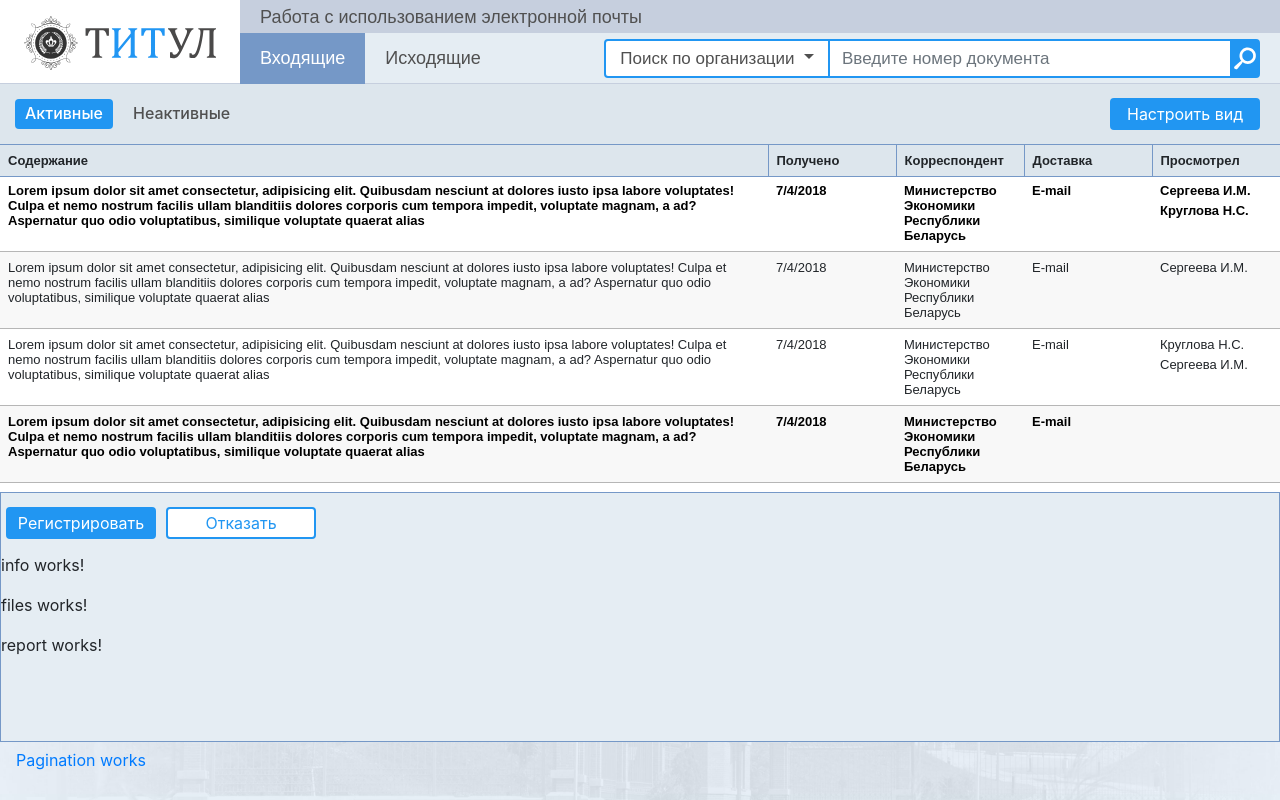
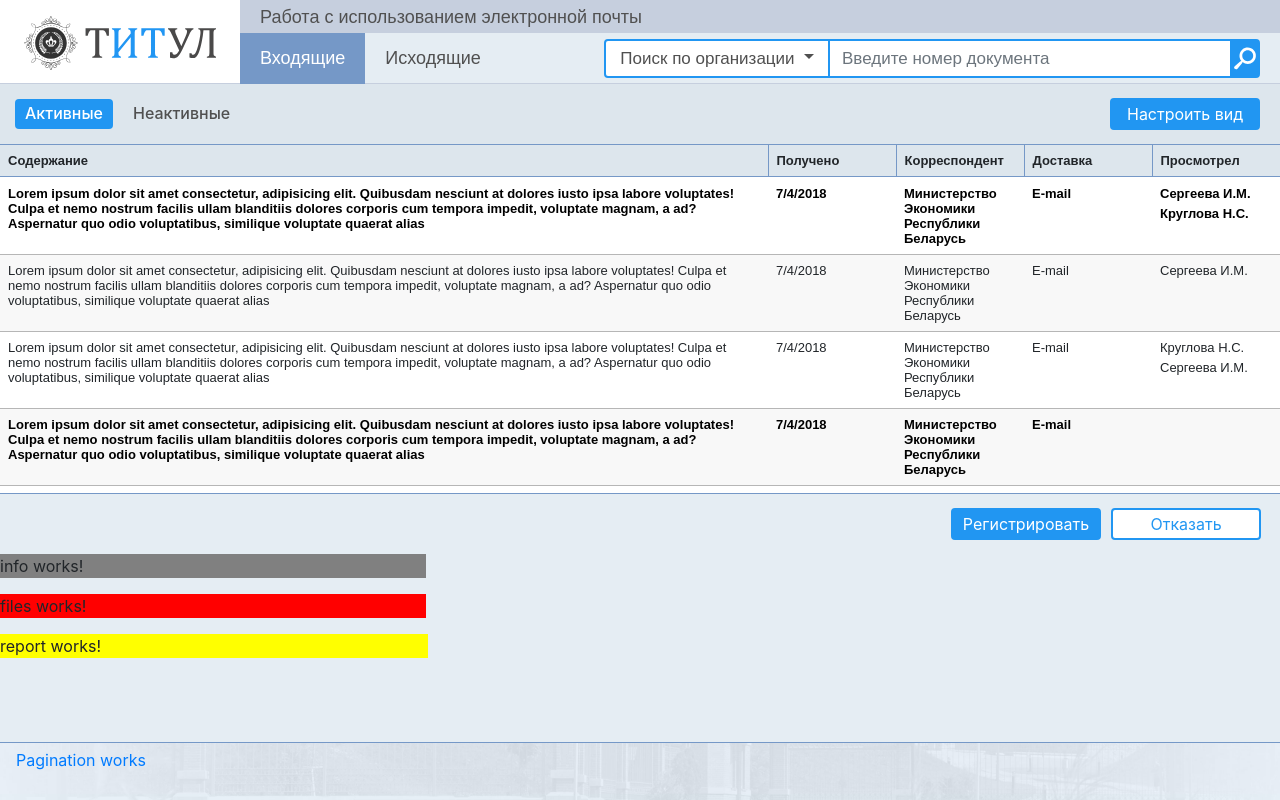
Before and after one commit to IamGrooooot/mr-email-status, an Angular app: page /system/inbox-active in a window 1280 px wide. Built offline with nearby package versions, Linux system fonts and the light colour scheme.

Commit message:
done style from page

```diff
--- a/src/app/system/page/page.component.sass
+++ b/src/app/system/page/page.component.sass
@@ -2,7 +2,7 @@
   height: 0
 
 .content-area
-  padding-top: 142px
+  padding-top: 144px
   font: 13px sans-serif
   font-weight: 400
   color: #505050
@@ -13,13 +13,17 @@
   overflow-y: auto
   min-width: 1280px
   position: absolute
+  border-bottom: 1px solid #7598C7
+  border-top: 1px solid #7598C7
 
 @media (min-width: 1920px)
   .table-area
-    max-height: calc(100% - 200px) !important
+    max-height: calc(100% - 205px) !important
     width: 1280px
+
   thead
     width: 1263px
+    min-width: 1263px
 
 
 @media (max-width: 1919px)
@@ -28,6 +32,8 @@
     width: 100%
   thead
     width: calc(100% - 17px)
+    min-width: 1280px
+
 
 
 table
@@ -60,7 +66,6 @@ table
   thead
     position: fixed
     top: 144px
-    min-width: 1280px
     display: table
     background-color: #dde6ed
 
--- a/src/app/system/shared/components/preview/preview.component.html
+++ b/src/app/system/shared/components/preview/preview.component.html
@@ -1,8 +1,14 @@
-<div class="row mr-preview">
-  <div class="asd">
-      <mr-buttons></mr-buttons>
-      <mr-info></mr-info>
-      <mr-files></mr-files>
-      <mr-report></mr-report>
+  <div class="mr-preview">
+      <div class="mr-buttons">
+        <mr-buttons></mr-buttons>
+      </div>
+      <div class="mr-info">
+        <mr-info></mr-info>
+      </div>
+      <div class="mr-files">
+        <mr-files></mr-files>
+      </div>
+      <div class="mr-report">
+        <mr-report></mr-report>
+      </div>
   </div>
-</div>
--- a/src/app/system/shared/components/preview/preview.component.sass
+++ b/src/app/system/shared/components/preview/preview.component.sass
@@ -1,13 +1,14 @@
-mr-buttons
+.mr-buttons
     width: 100%
+    height: 60px
 
-mr-info
+.mr-info
     background-color: gray
 
-mr-files
+.mr-files
     background-color: red
 
-mr-report
+.mr-report
     background-color: yellow
 
 .mr-preview
@@ -16,31 +17,34 @@ mr-report
     width: 100%
 
 @media (min-width: 1920px)
-    mr-info, mr-files, mr-report
+    .mr-info, .mr-files, .mr-report
         width: 100%
 
     .mr-preview
-        left: 1295px
-        top: 143px
+        left: 1280px
+        top: 144px
         position: absolute
         width: calc(100% - 1280px)
-        height: calc(100% - 201px)
+        height: calc(100% - 205px)
 
 @media (max-width: 1919px)
-    mr-buttons
+    .mr-buttons
         width: 100%
         min-width: 1280px
     .mr-preview
-        top: calc(100% - 308px)
+        top: calc(100% - 307px)
         position: absolute
         width: 100%
         height: 250px
+        left: 0
+        border-right: 0
+        border-left: 0
 
-        mr-info
+        .mr-info
             width: 33.3%
 
-        mr-files
+        .mr-files
             width: 33.3%
 
-        mr-report
+        .mr-report
             width: 33.4%
```
